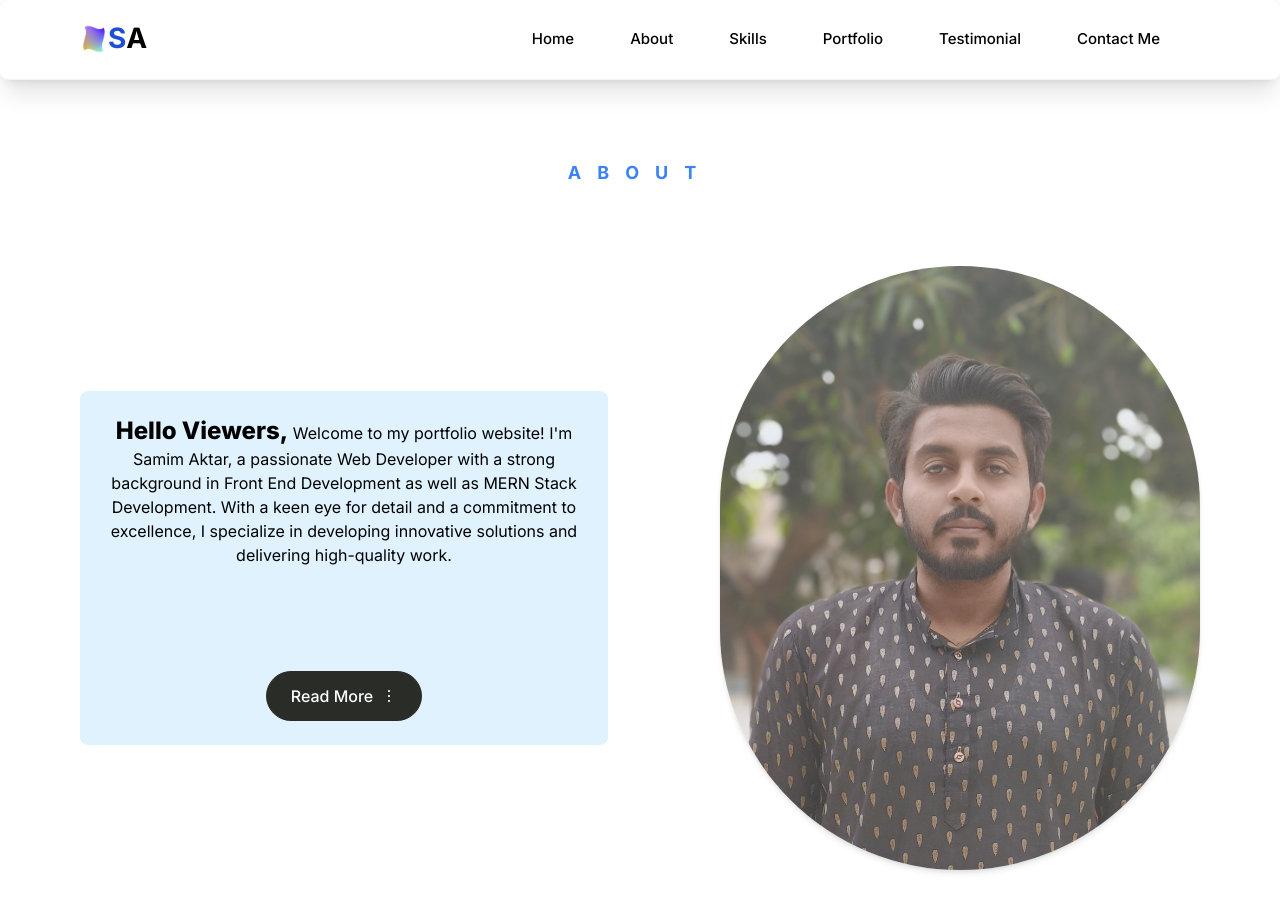
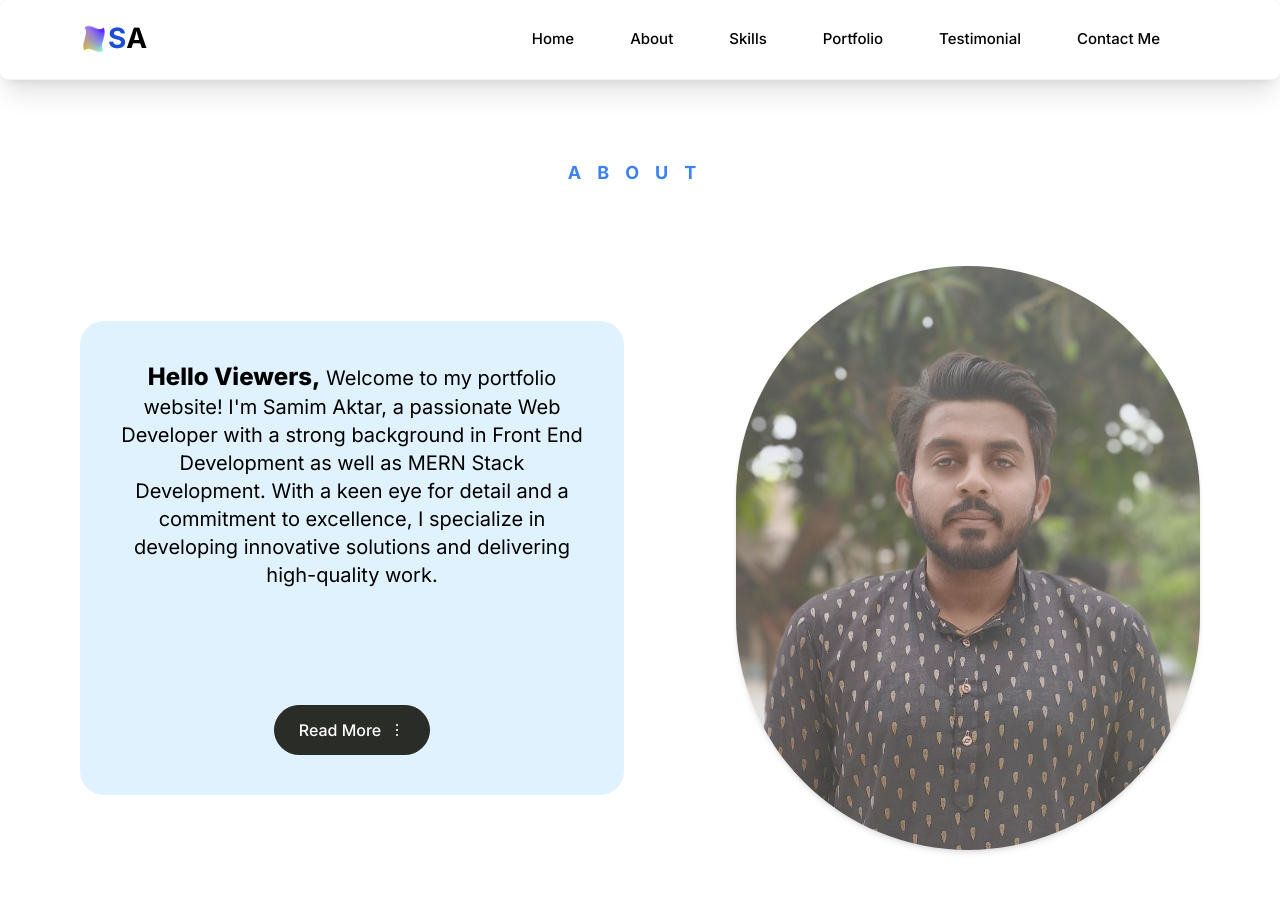
Before and after one commit to samimhub/Portfolio_App_samim, a Next.js app: page /about in a window 1280 px wide. Shown: the top 912 px of the page. Built offline with nearby package versions, Linux system fonts and the light colour scheme.

Commit message:
add_motion

```diff
--- a/package.json
+++ b/package.json
@@ -10,6 +10,7 @@
   },
   "dependencies": {
     "@heroicons/react": "^2.1.1",
+    "framer-motion": "^11.3.20",
     "next": "14.1.0",
     "react": "^18",
     "react-dom": "^18",
--- a/src/app/Components/About.tsx
+++ b/src/app/Components/About.tsx
@@ -1,5 +1,25 @@
 import Image from "next/image"
 import ReadMoreButton from "./ReadMoreButton"
+import {motion} from "framer-motion"
+
+const fadeUp = (delay:any) => ({
+
+  initial: {
+    opacity: 0,
+    y: 50,
+  },
+  animate: {
+    opacity: 1,
+    y: 0,
+    transition: {
+      type: "spring",
+      stiffness: 100,
+      duration: 0.5,
+      delay: delay,
+    },
+  },
+});
+
 
 function About() {
   return (
@@ -7,15 +27,24 @@ function About() {
       <div className="text-center bold-18 uppercase tracking-[1rem] text-blue-500 pb-20">
       About
       </div>
-      <div className="flex flex-col gap-20 md:gap-28 xl:flex-row">
-        <div className="flex-1 flexCenter flex-col m-auto bg-sky-100 p-6 rounded-lg shadow-sky-100">
+      <div
+      className="flex flex-col gap-20 md:gap-28 xl:flex-row">
+        <motion.div
+         variants={fadeUp(0.6)}
+         initial="initial"
+         animate="animate"
+        className="flex-1 flexCenter flex-col m-auto rounded-3xl bg-sky-100 p-10 shadow-sky-100">
           <ReadMoreButton/>
-        </div>
-        <div className="flex-1 flexCenter flexCenter">
+        </motion.div>
+        <motion.div
+         initial={{x:50,opacity:0}}
+         animate={{x:0,opacity:1}}
+         transition={ {duration:0.8,delay:0.4,ease:"easeInOut"}}
+        className="flex-1 flexCenter flexCenter hover:scale-105 duration-200">
           <Image src="/about.jpg" alt="about" width={250} height={250}
           className=" w-auto rounded-full shadow-md"
           />
-        </div>
+        </motion.div>
       </div>
     </section>
 
--- a/src/app/Components/Contact.tsx
+++ b/src/app/Components/Contact.tsx
@@ -1,5 +1,6 @@
 import { useState } from "react";
 import Swal from 'sweetalert2'
+import {motion} from "framer-motion"
 
 function Page() {
 
@@ -67,7 +68,11 @@ function Page() {
         </div>
 
         {/* Form */}
-        <form onSubmit={handleSubmit} className="mx-auto  max-w-xl sm:mt-20">
+        <motion.form
+         initial={{y:50,opacity:0}}
+         animate={{y:0,opacity:1}}
+         transition={ {duration:0.8,delay:0.2,ease:"easeInOut"}}
+        onSubmit={handleSubmit} className="mx-auto  max-w-xl sm:mt-20">
           <p className="pb-6 text-lg  leading-8 text-gray-600">
             Need to get in touch with me? Fill out the From...
           </p>
@@ -164,7 +169,7 @@ function Page() {
               Let&apos;s talk
             </button>
           </div>
-        </form>
+        </motion.form>
       </div>
   );
 }
--- a/src/app/Components/Hero.tsx
+++ b/src/app/Components/Hero.tsx
@@ -4,6 +4,27 @@ import Image from "next/image"
 import { Typewriter } from "react-simple-typewriter"
 import Button from "./Button"
 import Link from "next/link"
+import { delay, easeInOut, motion} from "framer-motion"
+
+export const fadeUp=(delay:any)=>{
+  return{
+    initial:{
+      opacity:0,
+      y:50
+    },
+    animate:{
+      opacity:1,
+      y:0,
+      transition:{
+        type:"spring",
+        stiffness:100,
+        duration:0.5,
+        delay:delay,
+        ease:easeInOut
+      }
+    }
+  }
+}
 
 function Hero() {
   return (
@@ -11,17 +32,29 @@ function Hero() {
                        md:gap-28  lg:py-20 lg:flex-row">
       <span className="max-container absolute top-64 left-44 h-[144px] w-[777px] bg-blue-400 rounded-full
     shadow-lg blur-[7rem] -z-10"></span>
-      <div className="flex flex-1 flex-col flexEnd border-5 shadow-lg p-2 rounded-full lg:rounded-2xl ">
+      <motion.div
+      initial={{y:50,opacity:0}}
+      animate={{y:0,opacity:1}}
+      transition={ {duration:0.6,delay:0.2,ease:"easeInOut"}}
+      className="flex flex-1 flex-col flexEnd border-5 shadow-lg p-2 rounded-full lg:rounded-2xl ">
         <Image
           src="/personal_photo.jpg"
           alt="bg"
           width={280}
           height={260}
           className="w-auto rounded-full  " />
-      </div>
+      </motion.div>
       {/*Right*/}
-      <div className="relative z-10 flex flex-1 flex-col pt-15">
-        <h4 className="bold-20">Hello,</h4>
+      <motion.div
+      variants={fadeUp(0.8)}
+      initial="initial"
+      animate="animate"
+      className="relative z-10 flex flex-1 flex-col pt-15">
+        <motion.h4
+        variants={fadeUp(0.6)}
+        initial="initial"
+        animate="animate"
+        className="bold-20">Hello,</motion.h4>
         <h1 className="bold-40 lg:bold-52 relative"> I&#39;m Samim Aktar</h1>
         <h2 className="bold-28 lg:bold-32 text-[1.8rem capitalize]">
           A {" "}
@@ -54,7 +87,11 @@ function Hero() {
           </div>
           <p className="bold-18 lg:bold-20">1100+ <span className="regular-16 lg;regular-20"></span>Excellent Review</p>
         </div>
-        <div className="flexStart gap-5 pt-6">
+        <motion.div
+        variants={fadeUp(0.6)}
+        initial="initial"
+        animate="animate"
+        className="flexStart gap-5 pt-6">
           <a href="https://drive.google.com/file/d/1kZNqhAIJe6oWs-yAGh6bDKAJIRp3PSXP/view?usp=sharing">
             <Button
               type="button"
@@ -72,8 +109,8 @@ function Hero() {
 
             />
           </Link>
-        </div>
-      </div>
+        </motion.div>
+      </motion.div>
     </section>
   )
 }
--- a/src/app/Components/Portfolio.tsx
+++ b/src/app/Components/Portfolio.tsx
@@ -2,6 +2,25 @@ import { PORTFOLIO } from "@/Constant"
 import Image from "next/image";
 import Button from "./Button";
 import Link from "next/link";
+import {motion} from "framer-motion"
+
+const fadeUp = (delay:any) => ({
+
+  initial: {
+    opacity: 0,
+    x: 50,
+  },
+  animate: {
+    opacity: 1,
+    x: 0,
+    transition: {
+      type: "spring",
+      stiffness: 100,
+      duration: 0.5,
+      delay: delay,
+    },
+  },
+});
 
 function Portfolio() {
   return (
@@ -35,7 +54,11 @@ type PortfolioItem={
 }
 const PortfolioItem =({topic,ImgURL,description,vercel,github}:PortfolioItem) =>{
 return(
-  <li className="relative flex w-full flex-1 flex-col rounded-2xl border overflow-hidden group">
+  <motion.li
+  variants={fadeUp(0.6)}
+      initial="initial"
+      animate="animate"
+  className="relative flex w-full flex-1 flex-col rounded-2xl border overflow-hidden group">
 
       <div className="group-hover:scale-110 transition-all duration-1000">
         <Image src={ImgURL} alt="map" width={444} height={444}/>
@@ -62,7 +85,7 @@ return(
       </Link>
       </div>
     </div>
-  </li>
+  </motion.li>
 )
 }
 
--- a/src/app/Components/ReadMoreButton.tsx
+++ b/src/app/Components/ReadMoreButton.tsx
@@ -12,7 +12,7 @@ const ReadMoreButton: React.FC = () => {
 
   return (
     <div className="max-w-xl mx-auto text-center">
-     <p className="mb-8 ">
+     <p className="mb-8 text-xl">
             <span className="font-extrabold text-2xl">Hello Viewers,</span> Welcome to my portfolio website! I&#39;m Samim Aktar, a passionate Web Developer with
              a strong background in Front End Development as well as MERN Stack Development. With a keen eye for detail and a commitment to excellence,
              I specialize in developing  innovative solutions and delivering high-quality work.
--- a/src/app/Components/SkillItems.tsx
+++ b/src/app/Components/SkillItems.tsx
@@ -8,7 +8,7 @@ type SkillItems={
 function SkillItems({title,icon,description}:SkillItems) {
   return (
    <li className='relative flex w-full flex-1 flex-col items-center text-center shadow-[0_35px_40px_-15px_rgba(0,0,0,0.3)]
-   rounded-2xl p-10 hover:bg-blue-500 group duration-[1100ms] transition'>
+   rounded-2xl p-10 hover:bg-blue-500 group duration-[1100ms] transition hover:scale-105'>
     <div className='rounded-full p-5 bg-blue-500 absolute -top-8 group-hover:bg-black'>
         <Image
          src={icon}
--- a/src/app/Components/Skills.tsx
+++ b/src/app/Components/Skills.tsx
@@ -1,11 +1,35 @@
 import {SKILLS} from "@/Constant"
 import SkillItems from "./SkillItems"
+import {motion} from "framer-motion"
+
+const fadeUp = (delay:any) => ({
+
+  initial: {
+    opacity: 0,
+    y: 50,
+  },
+  animate: {
+    opacity: 1,
+    y: 0,
+    transition: {
+      type: "spring",
+      stiffness: 100,
+      duration: 0.5,
+      delay: delay,
+    },
+  },
+});
+
 function Skills() {
   return (
     <section className="max-container padding-container gap-20 py-10 pb-32 md:gap-28
     lg:py-20 xl:flex-row">
       <div className="text-center bold-18 uppercase tracking-[1rem] text-blue-500 pb-20">skills</div>
-       <ul className="mt-10 grid gap-20 md:grid-cols-2 lg:grid-cols-3 md:gap-5">
+       <motion.ul
+        variants={fadeUp(0.6)}
+        initial="initial"
+        animate="animate"
+       className="mt-10 grid gap-20 md:grid-cols-2 lg:grid-cols-3 md:gap-5 ">
         {
         SKILLS.map((skill)=>(
           <SkillItems
@@ -16,7 +40,7 @@ function Skills() {
           />
         ))
         }
-       </ul>
+       </motion.ul>
     </section>
 
   )
--- a/src/app/contact_us/page.tsx
+++ b/src/app/contact_us/page.tsx
@@ -1,10 +1,19 @@
 "use client"
 
+import { useState } from 'react'
 import Contact from '../Components/Contact'
+import MobileNav from '../Components/MobileNav'
+import Navbar from '../Components/Navbar'
 
 function page() {
+
+  const [nav,setNav] =useState(false)
+  const openNav = ()=> setNav(true)
+  const closeNav =()=> setNav(false)
   return (
     <div>
+     <MobileNav nav={nav} closeNav={closeNav}/>
+     <Navbar openNav={openNav}/>
       <Contact/>
     </div>
   )
--- a/tailwind.config.ts
+++ b/tailwind.config.ts
@@ -1,4 +1,5 @@
 import type { Config } from "tailwindcss";
+import type { PluginAPI } from 'tailwindcss';
 
 const config: Config = {
   content: [
@@ -8,6 +9,10 @@ const config: Config = {
   ],
   theme: {
     extend: {
+      borderImage: {
+        // Define custom gradient border
+        'gradient': 'linear-gradient(to right, #ff7e5f, #feb47b) 1'
+      },
       colors: {
         green: {
           50: '#30AF5B',
@@ -37,6 +42,14 @@ const config: Config = {
       },
     },
   },
-  plugins: [],
+  plugins: [
+    function ({ addUtilities}:PluginAPI) {
+      addUtilities({
+        '.border-gradient': {
+          borderImage: 'linear-gradient(to right, #ff7e5f, #feb47b) 1',
+        },
+      }, ['responsive', 'hover']);
+    },
+  ],
 };
 export default config;
```
Also changed, not shown: src/app/Components/Navbar.tsx (+8 -3 lines).
